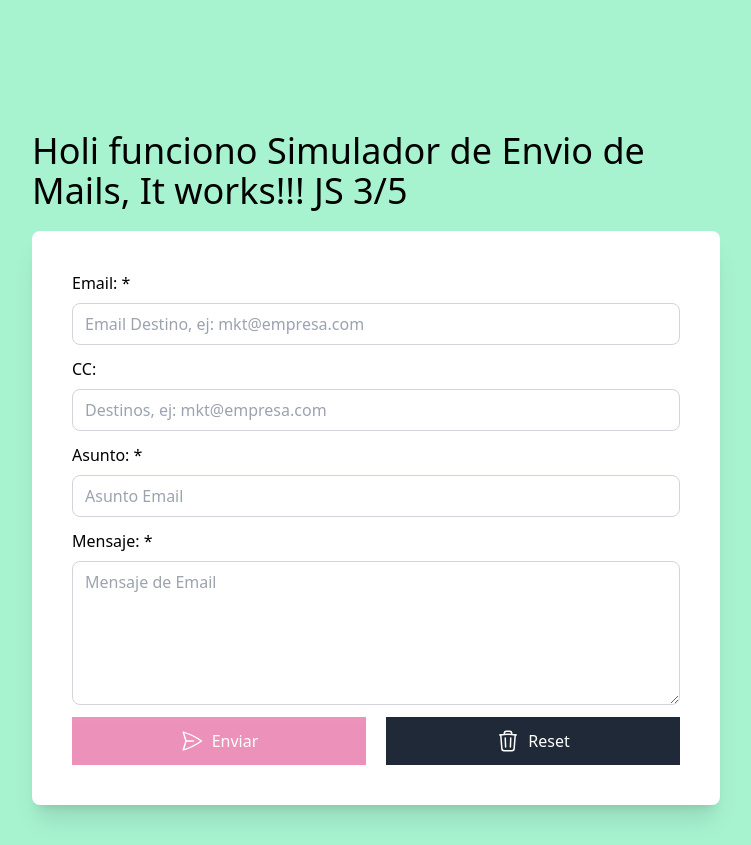
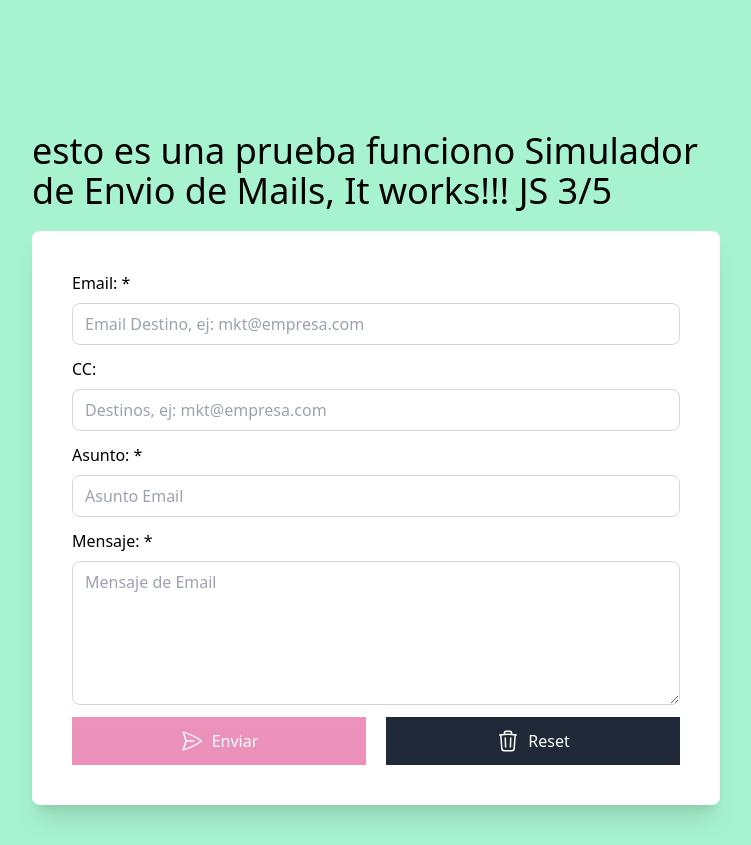
Before and after one commit to KennethTaipe06/BasicJavaScriptApp3, a website: page index.html in a window 1280 px wide. Shown: the part 37-882 px from the top of the page, without its empty margins (264-1015 px from the left). Drawn offline with nearby package versions, Linux system fonts and the light colour scheme.

Commit message:
Update index.html

```diff
--- a/index.html
+++ b/index.html
@@ -13,7 +13,7 @@
 
 <body class="min-h-screen bg-emerald-200">
     <div class="max-w-3xl mx-auto p-10">
-        <h1 class="text-4xl text-gray pt-32"> Holi funciono Simulador de Envio de Mails, It works!!! JS 3/5</h1>
+        <h1 class="text-4xl text-gray pt-32"> esto es una prueba funciono Simulador de Envio de Mails, It works!!! JS 3/5</h1>
         <div class="bg-white rounded-lg shadow-xl p-10 mt-5">
             <form id="formulario" class="space-y-3">
                 <div class="flex flex-col space-y-2">
```
